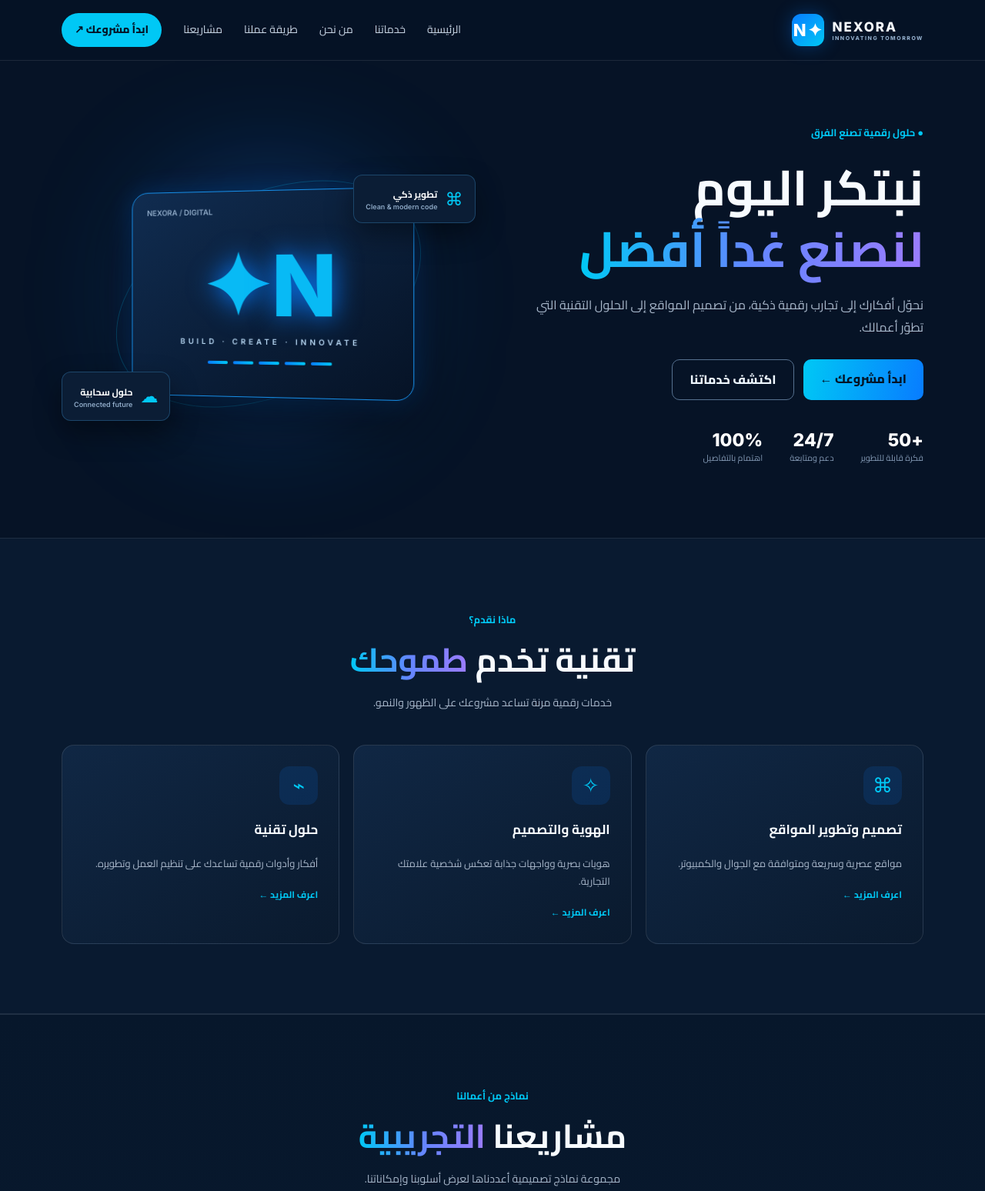
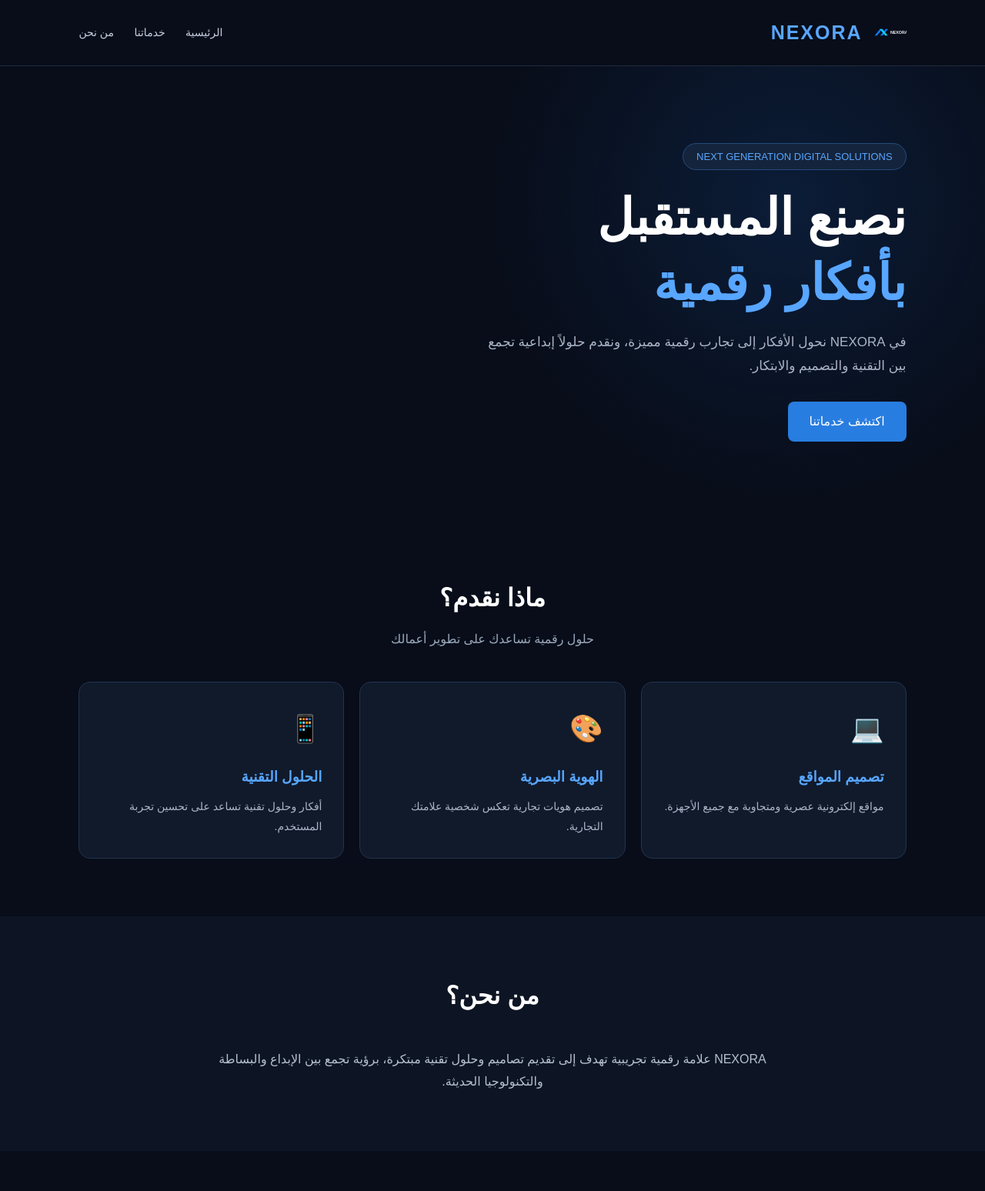
Before and after one commit to hossam2580/Projects-shops-systems-and-so-on-, a plain HTML site: page NEXORA/index.html in a window 1280 px wide. Shown: the top 1548 px of the page at 77% size. Drawn offline with Linux system fonts and the light colour scheme.

Commit message:
Update index.html

```diff
--- a/NEXORA/index.html
+++ b/NEXORA/index.html
@@ -1,63 +1,300 @@
-<!doctype html>
+
+<!DOCTYPE html>
 <html lang="ar" dir="rtl">
 <head>
-<meta charset="utf-8"><meta name="viewport" content="width=device-width, initial-scale=1">
-<meta name="description" content="NEXORA حلول تقنية ذكية لتطوير أعمالك">
-<title>NEXORA | نبتكر اليوم لنصنع غداً أفضل</title>
-<link rel="preconnect" href="https://fonts.googleapis.com">
-<link href="https://fonts.googleapis.com/css2?family=Cairo:wght@400;600;700;800&family=Inter:wght@600;700;800&display=swap" rel="stylesheet">
-<link rel="stylesheet" href="style.css">
+  <meta charset="UTF-8">
+  <meta name="viewport" content="width=device-width, initial-scale=1.0">
+  <meta name="theme-color" content="#080d19">
+  <title>NEXORA | حلول رقمية مبتكرة</title>
+
+  <style>
+    * {
+      margin: 0;
+      padding: 0;
+      box-sizing: border-box;
+    }
+
+    body {
+      font-family: Arial, sans-serif;
+      background: #080d19;
+      color: #fff;
+      line-height: 1.8;
+    }
+
+    header {
+      padding: 20px 8%;
+      display: flex;
+      justify-content: space-between;
+      align-items: center;
+      border-bottom: 1px solid #202b40;
+    }
+
+    .brand {
+      display: flex;
+      align-items: center;
+      gap: 12px;
+      font-size: 25px;
+      font-weight: bold;
+      color: #58a6ff;
+      letter-spacing: 2px;
+    }
+
+    .brand img {
+      width: 45px;
+      height: 45px;
+      object-fit: contain;
+    }
+
+    nav a {
+      color: #c5cede;
+      text-decoration: none;
+      margin-right: 22px;
+      font-size: 14px;
+    }
+
+    .hero {
+      min-height: 570px;
+      padding: 100px 8%;
+      display: flex;
+      align-items: center;
+      background:
+        radial-gradient(circle at 80% 30%, #123c7555, transparent 35%),
+        #080d19;
+    }
+
+    .hero-content {
+      max-width: 700px;
+    }
+
+    .tag {
+      display: inline-block;
+      color: #58a6ff;
+      background: #14243c;
+      border: 1px solid #254b7c;
+      padding: 5px 17px;
+      border-radius: 30px;
+      margin-bottom: 20px;
+      font-size: 13px;
+    }
+
+    h1 {
+      font-size: clamp(36px, 6vw, 65px);
+      line-height: 1.3;
+      margin-bottom: 20px;
+    }
+
+    h1 span {
+      color: #58a6ff;
+    }
+
+    .hero p {
+      color: #aab6c8;
+      max-width: 570px;
+      font-size: 17px;
+      margin-bottom: 30px;
+    }
+
+    .btn {
+      display: inline-block;
+      background: #287de0;
+      color: white;
+      padding: 12px 28px;
+      border-radius: 8px;
+      text-decoration: none;
+      transition: .3s;
+    }
+
+    .btn:hover {
+      background: #155eb5;
+      transform: translateY(-3px);
+    }
+
+    section {
+      padding: 75px 8%;
+    }
+
+    .section-title {
+      text-align: center;
+      margin-bottom: 40px;
+    }
+
+    .section-title h2 {
+      font-size: 32px;
+      margin-bottom: 10px;
+    }
+
+    .section-title p {
+      color: #9aa9bd;
+    }
+
+    .services {
+      display: grid;
+      grid-template-columns: repeat(auto-fit, minmax(220px, 1fr));
+      gap: 20px;
+    }
+
+    .card {
+      background: #101a2b;
+      border: 1px solid #23334d;
+      padding: 28px;
+      border-radius: 15px;
+      transition: .3s;
+    }
+
+    .card:hover {
+      transform: translateY(-7px);
+      border-color: #3989ed;
+    }
+
+    .card .icon {
+      font-size: 35px;
+      margin-bottom: 15px;
+    }
+
+    .card h3 {
+      color: #58a6ff;
+      margin-bottom: 10px;
+    }
+
+    .card p {
+      color: #aab6c8;
+      font-size: 14px;
+    }
+
+    .about {
+      background: #0d1524;
+      text-align: center;
+    }
+
+    .about p {
+      max-width: 750px;
+      margin: auto;
+      color: #b5c0d0;
+    }
+
+    .contact {
+      text-align: center;
+    }
+
+    footer {
+      padding: 25px;
+      text-align: center;
+      background: #050912;
+      border-top: 1px solid #202b40;
+      color: #8290a5;
+      font-size: 13px;
+    }
+
+    @media (max-width: 600px) {
+      header {
+        padding: 15px 5%;
+      }
+
+      nav a {
+        margin-right: 10px;
+        font-size: 12px;
+      }
+
+      .hero {
+        padding: 75px 6%;
+        min-height: 470px;
+      }
+
+      section {
+        padding: 55px 6%;
+      }
+    }
+  </style>
 </head>
+
 <body>
-<header><nav class="wrap nav">
-<a class="brand" href="#home"><span class="mark">N✦</span><span>NEXORA<small>INNOVATING TOMORROW</small></span></a>
-<button id="menu" aria-label="فتح القائمة">☰</button>
-<div class="links" id="links"><a href="#home">الرئيسية</a><a href="#services">خدماتنا</a><a href="#about">من نحن</a><a href="#work">طريقة عملنا</a><a href="#projects">مشاريعنا</a><a class="navbtn" href="#contact">ابدأ مشروعك ↗</a></div>
-</nav></header>
-<main>
-<section class="hero wrap" id="home">
-<div><label>● حلول رقمية تصنع الفرق</label><h1>نبتكر اليوم<br><em>لنصنع غداً أفضل</em></h1>
-<p>نحوّل أفكارك إلى تجارب رقمية ذكية، من تصميم المواقع إلى الحلول التقنية التي تطوّر أعمالك.</p>
-<div class="actions"><a class="btn" href="#contact">ابدأ مشروعك ←</a><a class="btn ghost" href="#services">اكتشف خدماتنا</a></div>
-<div class="stats"><div><b>+50</b><small>فكرة قابلة للتطوير</small></div><div><b>24/7</b><small>دعم ومتابعة</small></div><div><b>100%</b><small>اهتمام بالتفاصيل</small></div></div></div>
-<div class="visual"><div class="glow"></div><div class="orbit"></div><div class="screen"><div class="dots">● ● ● <span>NEXORA / DIGITAL</span></div><div class="bigN">N✦</div><div class="tagline">BUILD · CREATE · INNOVATE</div><div class="bars"><i></i><i></i><i></i><i></i><i></i></div></div><div class="float one">⌘ <span><b>تطوير ذكي</b><small>Clean & modern code</small></span></div><div class="float two">☁ <span><b>حلول سحابية</b><small>Connected future</small></span></div></div>
-</section>
-<section class="section alt" id="services"><div class="wrap"><div class="heading"><label>ماذا نقدم؟</label><h2>تقنية تخدم <em>طموحك</em></h2><p>خدمات رقمية مرنة تساعد مشروعك على الظهور والنمو.</p></div>
-<div class="cards"><article><i>⌘</i><h3>تصميم وتطوير المواقع</h3><p>مواقع عصرية وسريعة ومتوافقة مع الجوال والكمبيوتر.</p><a href="#contact">اعرف المزيد ←</a></article><article><i>✧</i><h3>الهوية والتصميم</h3><p>هويات بصرية وواجهات جذابة تعكس شخصية علامتك التجارية.</p><a href="#contact">اعرف المزيد ←</a></article><article><i>⌁</i><h3>حلول تقنية</h3><p>أفكار وأدوات رقمية تساعدك على تنظيم العمل وتطويره.</p><a href="#contact">اعرف المزيد ←</a></article></div></div></section>
 
-<section class="section portfolio" id="projects">
-  <div class="wrap">
-    <div class="heading">
-      <label>نماذج من أعمالنا</label>
-      <h2>مشاريعنا <em>التجريبية</em></h2>
-      <p>مجموعة نماذج تصميمية أعددناها لعرض أسلوبنا وإمكاناتنا.</p>
+  <header>
+    <div class="brand">
+      <img src="logo.svg" alt="NEXORA Logo">
+      NEXORA
     </div>
-    <div class="project-grid">
-      <article class="project-card">
-        <img src="images/techstore.png" alt="نموذج متجر TechStore الإلكتروني">
-        <div class="project-info"><span>تجارة إلكترونية</span><h3>TechStore</h3><p>واجهة متجر إلكتروني متجاوبة لعرض المنتجات والتسوق.</p><small>تصميم واجهات · تجربة مستخدم · Responsive</small></div>
-      </article>
-      <article class="project-card">
-        <img src="images/restaurant.png" alt="نموذج هوية وإعلان مطعم">
-        <div class="project-info"><span>مطاعم وضيافة</span><h3>مطعم لؤلؤة اليمن</h3><p>نموذج هوية بصرية وإعلان ترويجي لمطعم.</p><small>هوية بصرية · تصميم إعلاني</small></div>
-      </article>
-      <article class="project-card">
-        <img src="images/dashboard.png" alt="نموذج لوحة تحكم وإحصائيات">
-        <div class="project-info"><span>إدارة الأعمال</span><h3>لوحة إدارة المشاريع</h3><p>تصور مرئي للوحة متابعة مؤشرات الأداء والمهام.</p><small>Dashboard UI · Data Visualization</small></div>
-      </article>
-    </div>
-    <p class="portfolio-note">ملاحظة: هذه نماذج تجريبية لأغراض العرض في معرض الأعمال، وليست مشاريع منفذة لعملاء حقيقيين.</p>
-  </div>
-</section>
 
-<section class="section wrap about" id="about"><div class="emblem"><div>N✦</div><small>THINK BEYOND</small></div><div><label>من نحن</label><h2>نحو مستقبل رقمي<br><em>بلا حدود</em></h2><p>NEXORA علامة تقنية تجريبية تؤمن أن كل فكرة رائعة تستحق أن تتحول إلى تجربة رقمية مميزة. نجمع بين الإبداع والبساطة والتقنية لصناعة حلول واضحة وفعّالة.</p><ul><li>✓ تصميم يركز على تجربة المستخدم</li><li>✓ اهتمام بالأداء والتوافق</li><li>✓ تطوير مستمر وقابل للتوسع</li></ul></div></section>
-<section class="section alt" id="work"><div class="wrap"><div class="heading"><label>طريقة عملنا</label><h2>من الفكرة إلى <em>الإنجاز</em></h2><p>خطوات واضحة تجعل رحلتك الرقمية أسهل.</p></div><div class="steps"><div><b>01</b><h3>نفهم فكرتك</h3><p>نستمع لاحتياجك ونحدد الهدف.</p></div><div><b>02</b><h3>نخطط ونصمم</h3><p>نرسم تجربة مناسبة لهوية مشروعك.</p></div><div><b>03</b><h3>نطوّر ونختبر</h3><p>نبني الحل ونتأكد من عمله جيداً.</p></div><div><b>04</b><h3>نطلق ونحسّن</h3><p>نجهز مشروعك للانطلاق والتطوير.</p></div></div></div></section>
-<section class="wrap contact section" id="contact"><div><label>هل لديك فكرة؟</label><h2>دعنا نصنع شيئاً<br><em>استثنائياً معاً.</em></h2><p>هذا نموذج تجريبي للهوية والموقع، ويمكن تخصيص بيانات التواصل والخدمات حسب العميل الحقيقي.</p></div><a class="btn" href="mailto:hello@nexora.example">راسلنا الآن ↗</a></section>
-</main>
-<footer><div class="wrap foot"><a class="brand" href="#home"><span class="mark">N✦</span><span>NEXORA<small>INNOVATING TOMORROW</small></span></a><p>© 2026 NEXORA — نموذج تجريبي لمعرض الأعمال.</p><a href="#home">للأعلى ↑</a></div></footer>
-<script>
-const menu=document.getElementById('menu'), links=document.getElementById('links');
-menu.addEventListener('click',()=>{links.classList.toggle('open');menu.setAttribute('aria-expanded',links.classList.contains('open'));});
-links.querySelectorAll('a').forEach(a=>a.addEventListener('click',()=>links.classList.remove('open')));
-</script>
-</body></html>
+    <nav>
+      <a href="#home">الرئيسية</a>
+      <a href="#services">خدماتنا</a>
+      <a href="#about">من نحن</a>
+    </nav>
+  </header>
+
+  <main>
+    <section class="hero" id="home">
+      <div class="hero-content">
+        <span class="tag">NEXT GENERATION DIGITAL SOLUTIONS</span>
+
+        <h1>
+          نصنع المستقبل<br>
+          <span>بأفكار رقمية</span>
+        </h1>
+
+        <p>
+          في NEXORA نحول الأفكار إلى تجارب رقمية مميزة،
+          ونقدم حلولاً إبداعية تجمع بين التقنية والتصميم والابتكار.
+        </p>
+
+        <a href="#services" class="btn">اكتشف خدماتنا</a>
+      </div>
+    </section>
+
+    <section id="services">
+      <div class="section-title">
+        <h2>ماذا نقدم؟</h2>
+        <p>حلول رقمية تساعدك على تطوير أعمالك</p>
+      </div>
+
+      <div class="services">
+        <div class="card">
+          <div class="icon">💻</div>
+          <h3>تصميم المواقع</h3>
+          <p>مواقع إلكترونية عصرية ومتجاوبة مع جميع الأجهزة.</p>
+        </div>
+
+        <div class="card">
+          <div class="icon">🎨</div>
+          <h3>الهوية البصرية</h3>
+          <p>تصميم هويات تجارية تعكس شخصية علامتك التجارية.</p>
+        </div>
+
+        <div class="card">
+          <div class="icon">📱</div>
+          <h3>الحلول التقنية</h3>
+          <p>أفكار وحلول تقنية تساعد على تحسين تجربة المستخدم.</p>
+        </div>
+      </div>
+    </section>
+
+    <section class="about" id="about">
+      <div class="section-title">
+        <h2>من نحن؟</h2>
+      </div>
+
+      <p>
+        NEXORA علامة رقمية تجريبية تهدف إلى تقديم
+        تصاميم وحلول تقنية مبتكرة، برؤية تجمع بين
+        الإبداع والبساطة والتكنولوجيا الحديثة.
+      </p>
+    </section>
+
+    <section class="contact" id="contact">
+      <div class="section-title">
+        <h2>لنبدأ مشروعك القادم</h2>
+        <p>كل فكرة عظيمة تبدأ بخطوة.</p>
+      </div>
+
+      <a href="mailto:info@nexora.example" class="btn">
+        تواصل معنا
+      </a>
+    </section>
+  </main>
+
+  <footer>
+    © 2026 NEXORA - جميع الحقوق محفوظة
+  </footer>
+
+</body>
+</html>
```
